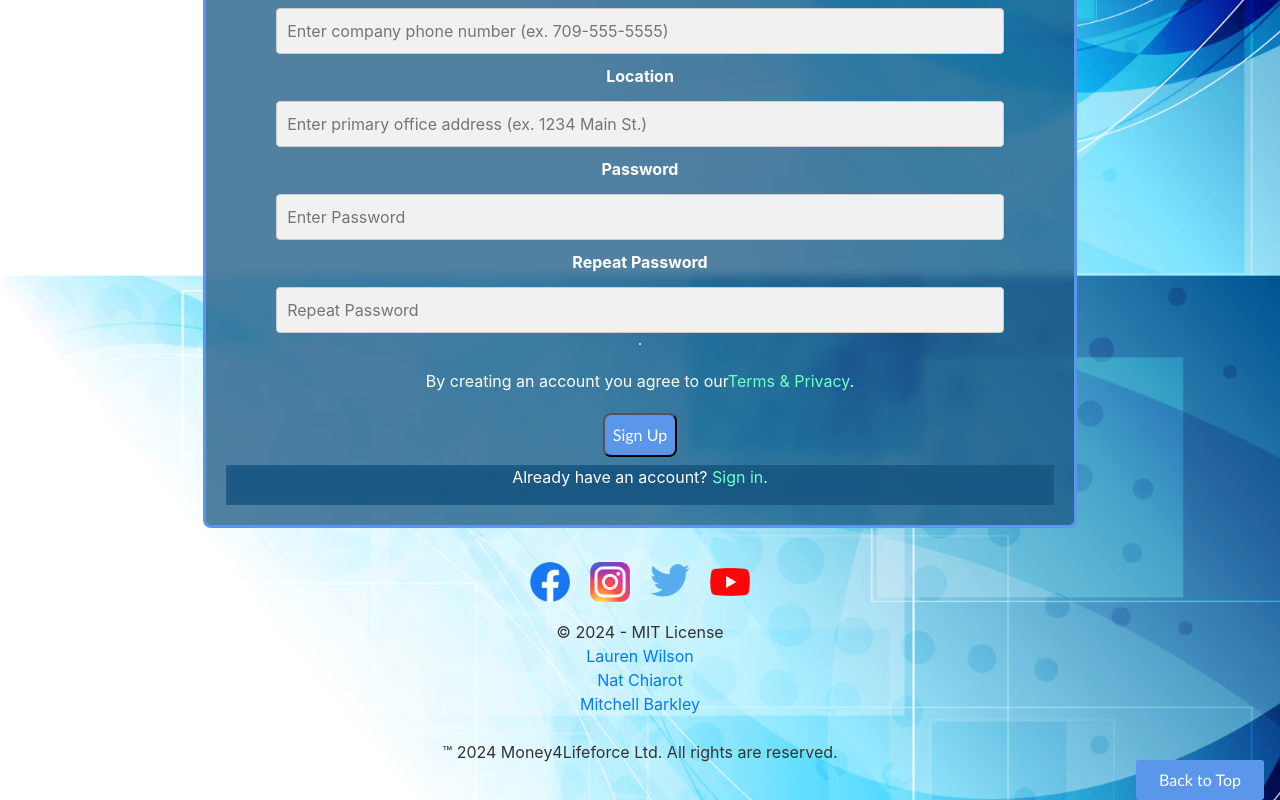
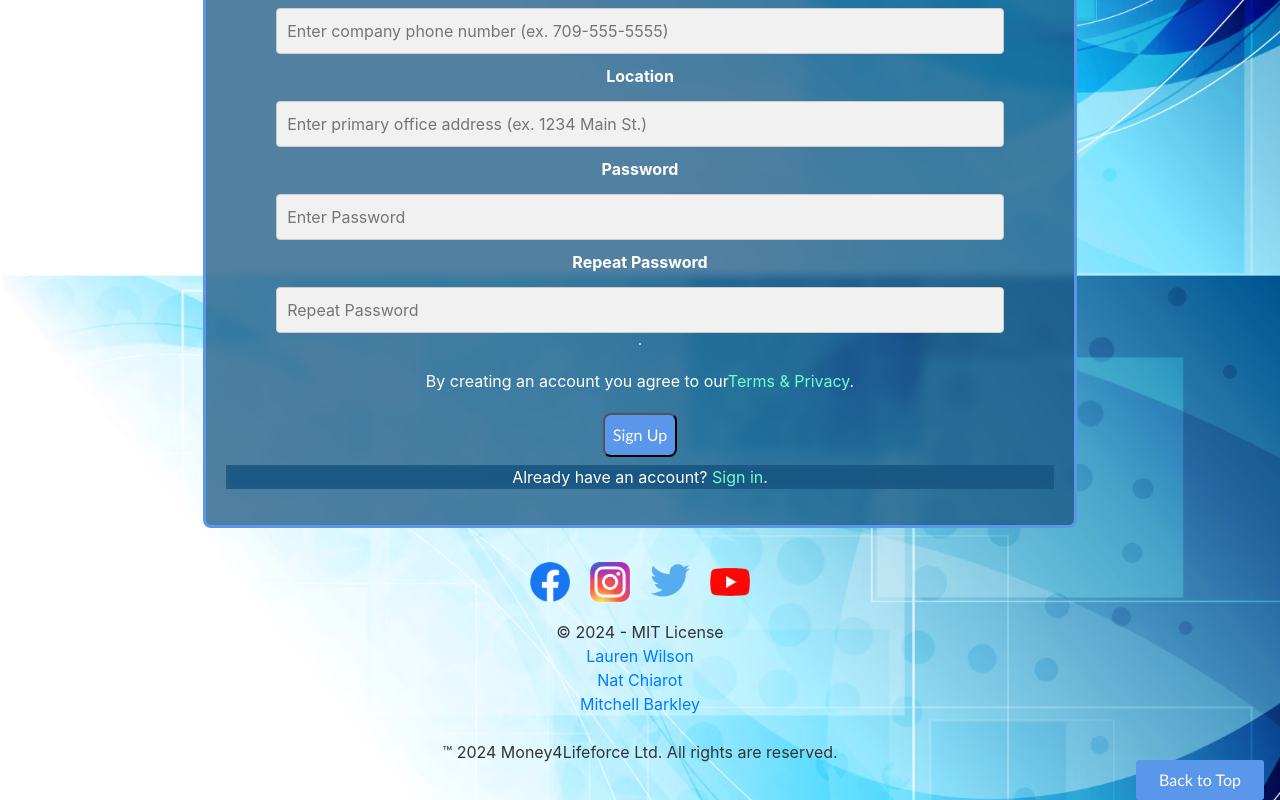
Before and after one commit to natchiarot/S4-FinalSprint-Frontend, a React (Create React App) app in the folder final-sprint-front/: page /users/signUp in a window 1280 px wide. Shown: the part 626-1426 px from the top of the page. Built offline with nearby package versions, Linux system fonts and the light colour scheme; a web font is replaced by a local one.

Commit message:
Sign in and sign up pages now properly utilise React Router Links

```diff
--- a/final-sprint-front/src/App.js
+++ b/final-sprint-front/src/App.js
@@ -2,18 +2,7 @@
 // import "./App.css";
 import "./styles.css";
 
-import Header from "./components/Header";
-import FrontPage from "./components/FrontPage";
-import SignupPage from "./components/SignupPage";
-import SigninPage from "./components/SigninPage";
 import Footer from "./components/Footer";
-import Error404 from "./components/Error404";
-import {
-  BrowserRouter as Router,
-  Routes,
-  Route,
-  BrowserRouter,
-} from "react-router-dom";
 
 import AuthProvider from "./providers/AuthProvider";
 import AllRoutes from "./routing/AllRoutes";
--- a/final-sprint-front/src/components/SigninPage.jsx
+++ b/final-sprint-front/src/components/SigninPage.jsx
@@ -1,3 +1,5 @@
+import { Link } from "react-router-dom";
+
 const SigninPage = () => {
   return (
     <main>
@@ -34,10 +36,10 @@ const SigninPage = () => {
 
             <div class="signin">
               <p>
-                Don't have an account?
-                <a href="/users/signUp" class="signin-link">
+                Don't have an account?{" "}
+                <Link to="/users/signUp" className="signin-link">
                   Sign up
-                </a>
+                </Link>
                 .
               </p>
             </div>
--- a/final-sprint-front/src/components/SignupPage.jsx
+++ b/final-sprint-front/src/components/SignupPage.jsx
@@ -1,3 +1,5 @@
+import { Link } from "react-router-dom";
+
 const SignupPage = () => {
   return (
     <main>
@@ -97,12 +99,12 @@ const SignupPage = () => {
               </button>
             </div>
           </form>
-          <div class="container signin">
+          <div class="signin">
             <p>
               Already have an account?{" "}
-              <a href="#" class="signin-link">
+              <Link to="/users/signIn" className="signin-link">
                 Sign in
-              </a>
+              </Link>
               .
             </p>
           </div>
```
